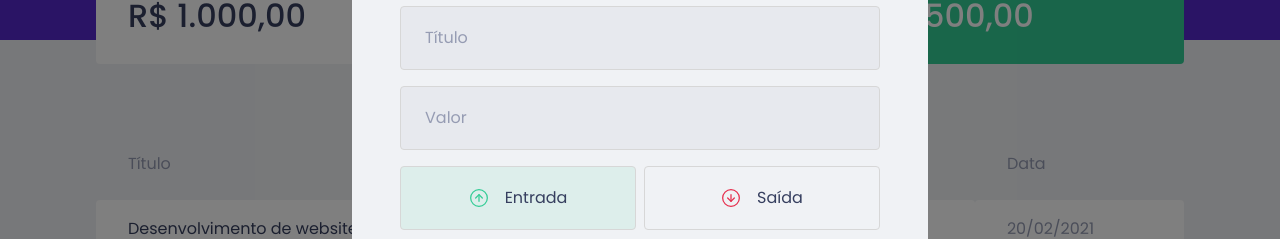
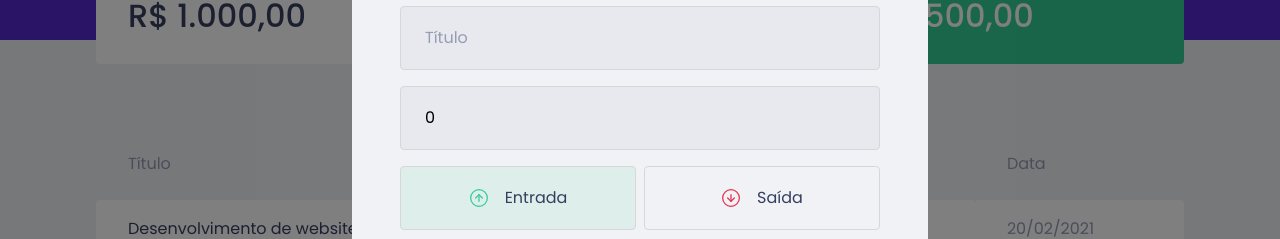
Before and after one commit to Deeved/dtmoney, a React (Create React App) app: page / in a window 1280 px wide. Both pictures are taken after a click on the button "Nova transação". Shown: the part 232-471 px from the top of the page. Built offline with nearby package versions, Linux system fonts and the light colour scheme; no server answers; what miragejs would draw is missing.

Commit message:
Salvando dados do form

```diff
--- a/src/components/NewTransactionModal/index.tsx
+++ b/src/components/NewTransactionModal/index.tsx
@@ -1,4 +1,4 @@
-import { useState } from "react";
+import { FormEvent, useState } from "react";
 import Modal from "react-modal";
 import closeImg from "../../assets/close.svg";
 import incomeImg from "../../assets/income.svg";
@@ -15,7 +15,21 @@ export function NewTransactionModal({
   isOpen,
   onRequestClose,
 }: NewTransactionModalProps) {
+  const [title, setTitle] = useState("");
+  const [value, setValue] = useState(0);
+  const [category, setCategory] = useState("");
   const [type, setType] = useState("deposit");
+
+  function handleCreateNewTransaction(event: FormEvent) {
+    event.preventDefault();
+
+    console.log({
+      category,
+      value,
+      type,
+      title,
+    });
+  }
 
   return (
     <Modal
@@ -32,12 +46,21 @@ export function NewTransactionModal({
         <img src={closeImg} alt="Fechar modal" />
       </button>
 
-      <Container>
+      <Container onSubmit={handleCreateNewTransaction}>
         <h2>Cadastrar Transação</h2>
 
-        <input placeholder="Título" />
+        <input
+          placeholder="Título"
+          value={title}
+          onChange={(event) => setTitle(event.target.value)}
+        />
 
-        <input type="number" placeholder="Valor" />
+        <input
+          type="number"
+          placeholder="Valor"
+          value={value}
+          onChange={(event) => setValue(Number(event.target.value))}
+        />
 
         <TransactionTypeContainer>
           <RadioBox
@@ -65,7 +88,11 @@ export function NewTransactionModal({
           </RadioBox>
         </TransactionTypeContainer>
 
-        <input placeholder="Categoria" />
+        <input
+          placeholder="Categoria"
+          value={category}
+          onChange={(event) => setCategory(event.target.value)}
+        />
 
         <button type="submit">Cadastrar</button>
       </Container>
```
